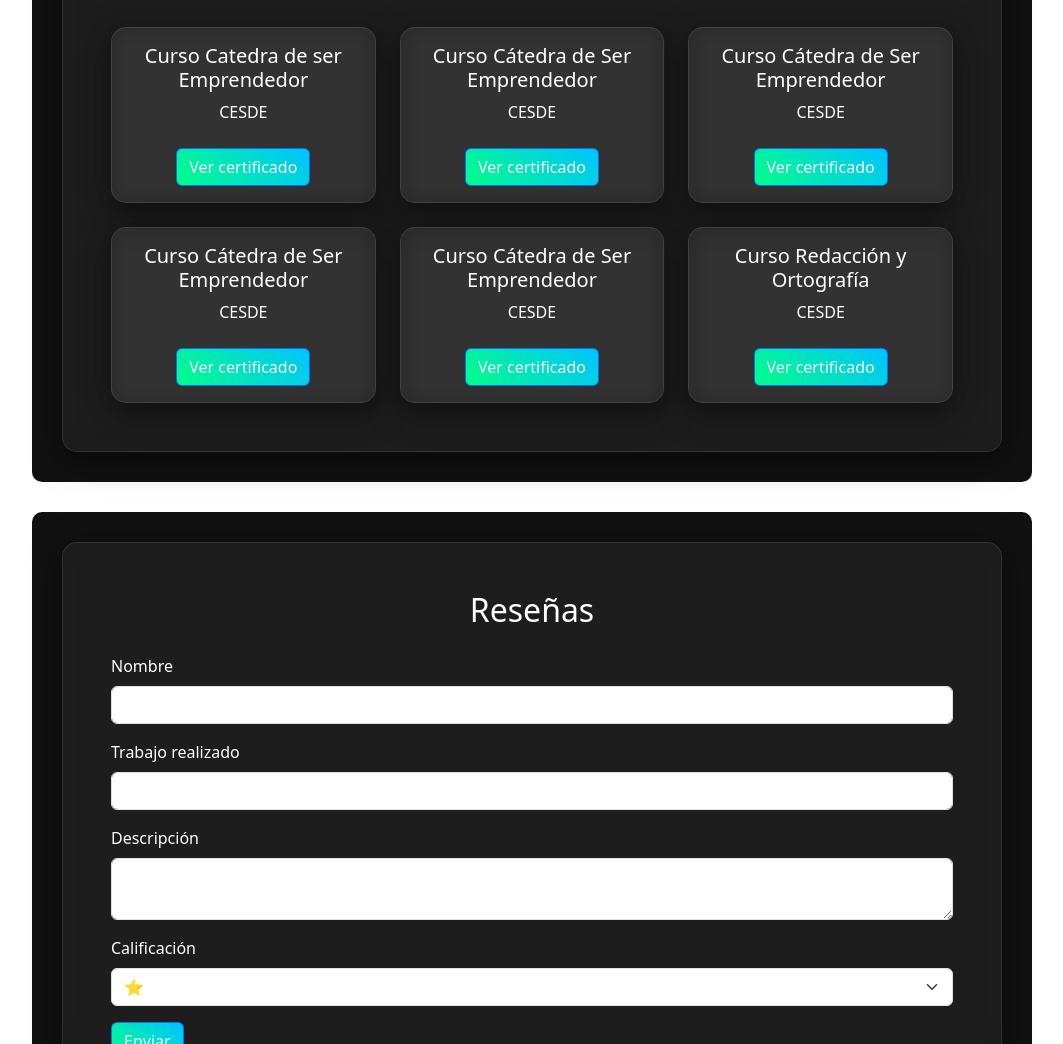
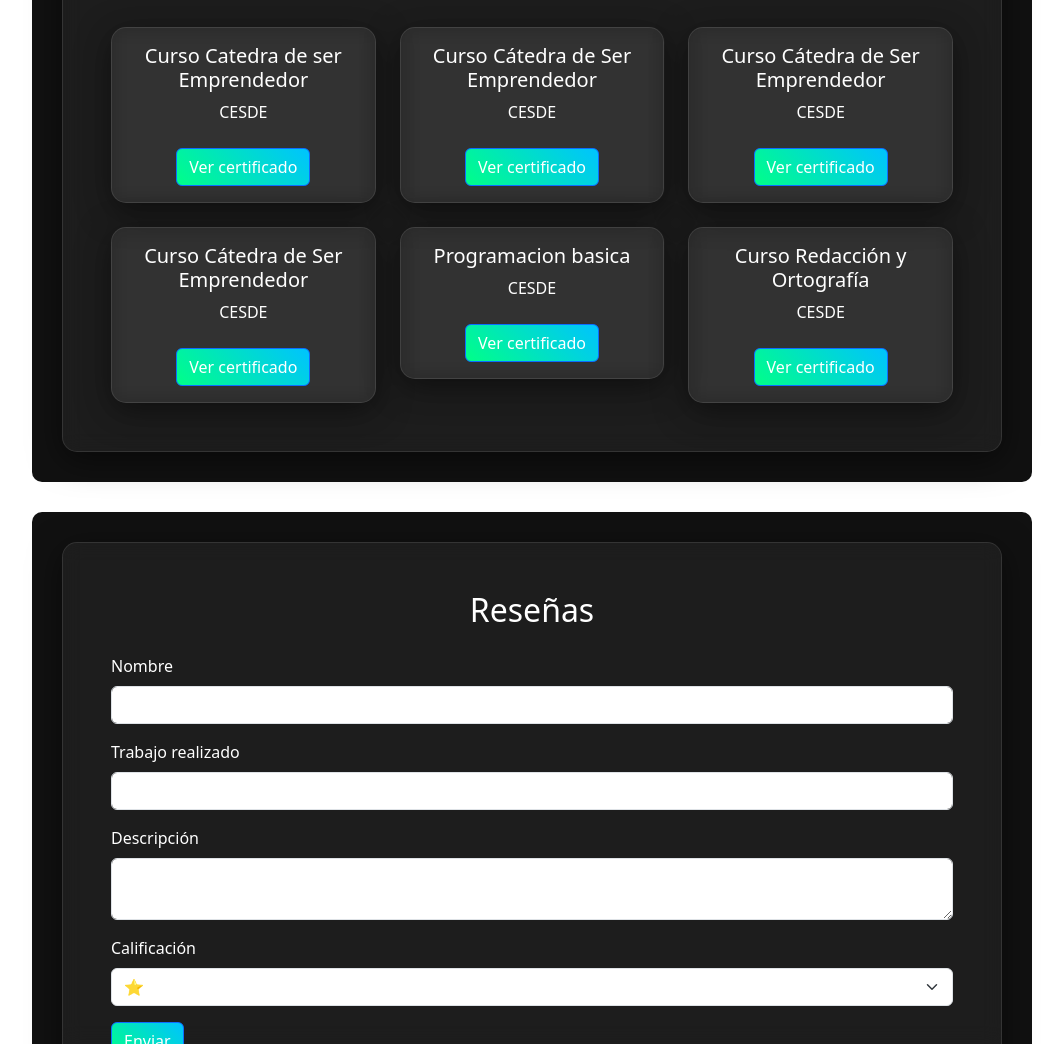
Before and after one commit to stiven0-0/PortafoliodeStiven, a plain HTML site: page index.html in a window 1280 px wide. Shown: the part 3265-4309 px from the top of the page, without its empty margins (108-1171 px from the left). Drawn offline with nearby package versions, Linux system fonts and the light colour scheme.

Commit message:
Update index.html

```diff
--- a/index.html
+++ b/index.html
@@ -169,9 +169,9 @@
       </article>
       <article class="col-md-4">
         <section class="glass project p-3">
-          <h5>Curso Cátedra de Ser Emprendedor</h5>
+          <h5>Programacion basica</h5>
           <p>CESDE</p>
-          <a href="Certificado Catedra Ser Emprendedor_page-0001.png" target="_blank" class="btn btn-primary mt-2">Ver certificado</a>
+          <a href="certificado de plazi.png" target="_blank" class="btn btn-primary mt-2">Ver certificado</a>
         </section>
       </article>
       <article class="col-md-4">
```
